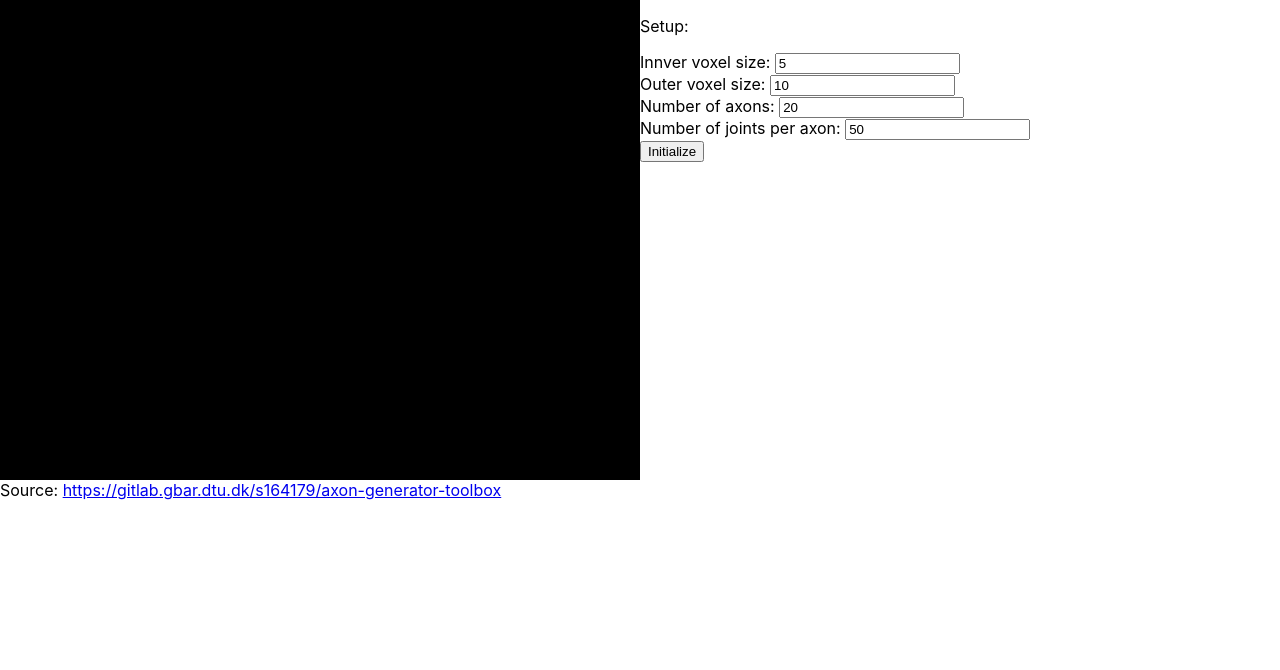
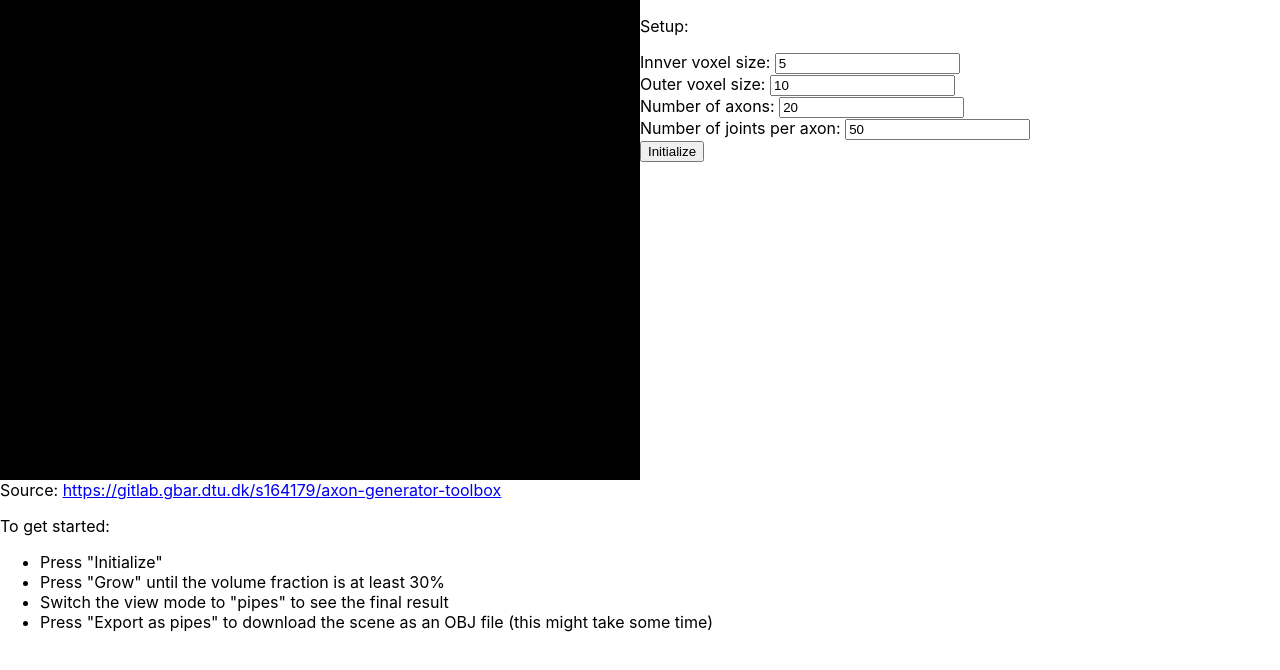
Before and after one commit to MaP-science/WhiteMatterGenerator, a React (Create React App) app: page / in a window 1280 px wide. Shown: the top 670 px of the page. Built offline with nearby package versions, Linux system fonts and the light colour scheme.

Commit message:
added more info to get started

```diff
--- a/src/App.js
+++ b/src/App.js
@@ -152,6 +152,14 @@ export default props => {
                 </div>
             </div>
             Source: <a href={source}>{source}</a>
+            <br />
+            <p>To get started:</p>
+            <ul>
+                <li>Press "Initialize"</li>
+                <li>Press "Grow" until the volume fraction is at least 30%</li>
+                <li>Switch the view mode to "pipes" to see the final result</li>
+                <li>Press "Export as pipes" to download the scene as an OBJ file (this might take some time)</li>
+            </ul>
         </>
     );
 };
```
